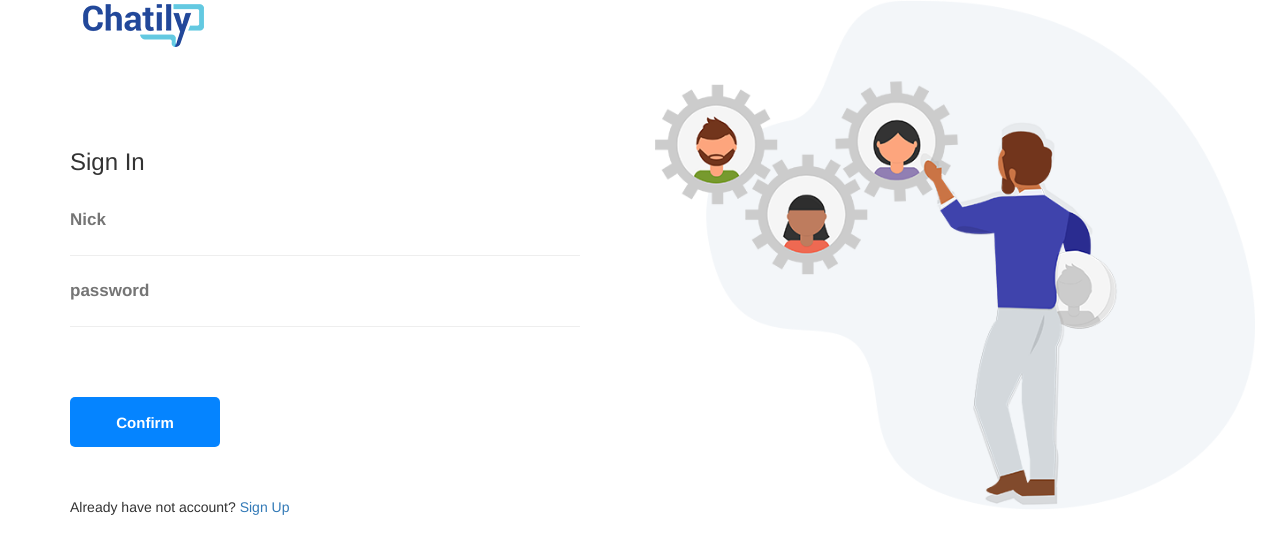
After one commit to GolamKibriaSajib/ichatily, a Node server app: template views/signin.ejs in a window 1280 px wide. The commit adds this page. Shown: the top 554 px of the page. Run offline with Node 20, Linux system fonts and the light colour scheme; the template is opened without the code that fills it, so the values that code supplies are empty; some libraries are stand-ins or nearby versions.

Commit message:
fully added:

```diff
--- a/app.js
+++ b/app.js
@@ -34,20 +34,20 @@ app.get("/", function (req, res) {
 })
 
 
-app.get('/signin', function (req, res, next) {
-  // If user is already logged in, then redirect to rooms page
+// app.get('/signin', function (req, res, next) {
+//   // If user is already logged in, then redirect to rooms page
 
-  if (req.session.username) {
-    res.render("left.ejs", { username: req.session.username, password: req.session.password });
-  }
-  else {
-    res.render("login.ejs");
-  }
+//   if (req.session.username) {
+//     res.render("left.ejs", { username: req.session.username, password: req.session.password });
+//   }
+//   else {
+//     res.render("siginin.ejs");
+//   }
 
-});
+// });
 
 
-app.post("/login", function (req, res) {
+app.post("/signin", function (req, res) {
   req.session.username = req.body.username;
   req.session.password = req.body.password;
   res.render("left.ejs", { username: req.body.username, password: req.body.password });
@@ -76,25 +76,35 @@ app.get("/:channel/:username/:password", function (req, res) {
     res.render("left.ejs", { username: req.params.username, password: decode });
   }
   else {
-    res.render("login.ejs");
+    res.render("signin.ejs");
   }
 
   //    console.log(req.params.channel)
 })
 
 app.get("/logout", function (req, res) {
+
+  if (req.session) {
     req.session.destroy(function (err) {
       if (err) {
         console.log(err);
       } else {
 
-      res.render("login.ejs");
+        res.render("signin.ejs");
       }
 
 
+
     })
+  }
+  else {
+    res.render("siginin.ejs");
+  }
+
 })
 
 
 
+
+
 server.listen(port);
--- a/confirm.html
+++ b/confirm.html
@@ -11,7 +11,8 @@
     <div class="container">
         <header>
             <div class="logo">
-                <a href="#">Logo</a>
+             <!--   <a href="#">Logo</a> !-->
+			 <img src="3.png"/>
             </div>
             <h3>Sign Up Confirmation</h3>
         </header>
--- a/register.js
+++ b/register.js
@@ -1,8 +1,4 @@
 module.exports = function (irc, req, res) {
-
-
-  //     var client = new irc.Client('irc.freenode.net', req.body.name);
-  // console.log(client);
   options = {};
   options = Object.assign(options, {
     debug: true, showErrors: true,
--- a/style2.css
+++ b/style2.css
@@ -15,17 +15,16 @@ body {
 }
 
 .logo {
-    height: 150px;
-    width: 150px;
-    background: #000;
-    line-height: 150px;
+   height: 129px;
+    width: 147px;
+    line-height: 48px;
     text-align: center;
 }
 
 h3 {
-    font-family: arial;
+        font-family: Roboto;
     color: #63C9E1;
-    margin: 80px 0 30px 0;
+    margin: 0px 0 30px 0;
     font-weight: bold;
     font-size: 25px;
 }
--- /dev/null
+++ b/views/signin.ejs
@@ -0,0 +1,51 @@
+<!DOCTYPE html>
+<html lang="en">
+
+<head>
+    <meta charset="UTF-8">
+    <title>Comfirm</title>
+    <link rel="stylesheet" href="/style2.css">
+	<link rel="stylesheet" href="https://maxcdn.bootstrapcdn.com/bootstrap/3.3.7/css/bootstrap.min.css">
+  <script src="https://maxcdn.bootstrapcdn.com/bootstrap/3.3.7/js/bootstrap.min.js"></script>
+</head>
+
+<body>
+    <div class="container">
+	<div class="row">
+	 <div class="col-lg-6">
+        <header>
+            <div class="logo">
+             <!--   <a href="#">Logo</a> !-->
+			 <img src="/3.png"/>
+            </div>
+            <h3>Sign In</h3>
+			<br/>
+        </header>
+
+          <form action="/signin" method="POST">
+        <div class="box">
+             <section>
+            <input type="text" placeholder="Nick" style="outline:none" name="name"/>
+            <hr>
+            </section>
+             <section>
+            <input type="password" placeholder="password" style="outline:none" name="password"/>
+            <hr>
+            </section>
+        </div>
+        <div class="button">
+            <button type="submit">Confirm</button>
+             <p class="message">Already have not account? <a href="/signup">Sign Up</a></p>
+        </div>
+        </form>
+		</div>
+		 <div class="col-lg-6">
+		 <img src="/4.png" style="width:200px; width:600px "/>
+
+    </div>
+		</div>
+
+    </div>
+</body>
+
+</html>
```
Also changed, not shown: signin.html (added, +50 -0 lines), views/left.ejs (+4 -34 lines), 3.png (added), 4.png (added), 1 other file. Lines whose indentation alone changed are shown as unchanged.
